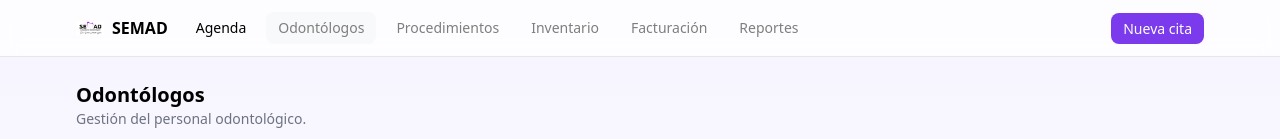
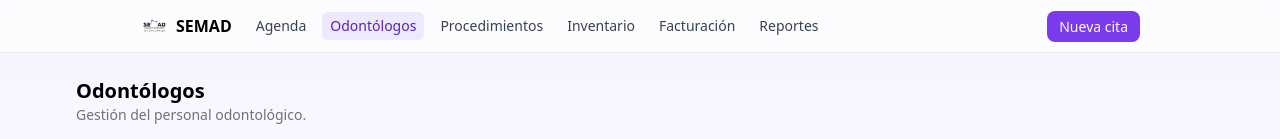
Before and after one commit to Fredycloux/semad-next-wa, a Next.js app in the folder semad-next-wa/: page /admin/dentists in a window 1280 px wide. Shown: the top 139 px of the page. Built offline with nearby package versions, Linux system fonts and the light colour scheme; no server answers; the database is empty.

Commit message:
Update AdminNav.jsx

```diff
--- a/semad-next-wa/src/components/AdminNav.jsx
+++ b/semad-next-wa/src/components/AdminNav.jsx
@@ -1,47 +1,51 @@
 "use client";
+import Link from "next/link";
+import { usePathname } from "next/navigation";
+import Image from "next/image";
 
-import Link from "next/link";
-import Image from "next/image";
-import { usePathname } from "next/navigation";
-
-const links = [
-  { href: "/admin/agenda", label: "Agenda" },
-  { href: "/admin/dentists", label: "Odontólogos", disabled: true },
-  { href: "/admin/procedures", label: "Procedimientos", disabled: true },
-  { href: "/admin/inventory", label: "Inventario", disabled: true },
-  { href: "/admin/billing", label: "Facturación", disabled: true },
-  { href: "/admin/reports", label: "Reportes", disabled: true },
+const items = [
+  { href: "/admin/agenda",      label: "Agenda" },
+  { href: "/admin/dentists",    label: "Odontólogos" },
+  { href: "/admin/procedures",  label: "Procedimientos" },
+  { href: "/admin/inventory",   label: "Inventario" },
+  { href: "/admin/invoices",    label: "Facturación" },
+  { href: "/admin/reports",     label: "Reportes" },
 ];
 
 export default function AdminNav() {
   const pathname = usePathname();
 
   return (
-    <header className="sticky top-0 z-20 bg-white/80 backdrop-blur border-b">
-      <div className="mx-auto max-w-6xl px-3 h-14 flex items-center gap-4">
-        <Link href="/admin/agenda" className="flex items-center gap-2">
+    <header className="sticky top-0 z-10 bg-white/70 backdrop-blur border-b">
+      <div className="max-w-5xl mx-auto flex items-center gap-4 p-3">
+        <Link href="/admin/agenda" className="flex items-center gap-2 shrink-0">
           <Image src="/logo_semad.png" alt="SEMAD" width={28} height={28} />
           <span className="font-semibold">SEMAD</span>
         </Link>
 
         <nav className="flex items-center gap-2 text-sm">
-          {links.map(l => (
-            <Link
-              key={l.href}
-              href={l.disabled ? "#" : l.href}
-              className={`px-3 py-1.5 rounded-lg hover:bg-gray-100 ${
-                pathname.startsWith(l.href) ? "bg-gray-100 font-medium" : ""
-              } ${l.disabled ? "opacity-50 pointer-events-none" : ""}`}
-            >
-              {l.label}
-            </Link>
-          ))}
+          {items.map(it => {
+            const active = pathname?.startsWith(it.href);
+            return (
+              <Link
+                key={it.href}
+                href={it.href}
+                className={`px-2 py-1 rounded-md ${
+                  active
+                    ? "bg-violet-100 text-violet-800"
+                    : "text-gray-700 hover:bg-gray-100"
+                }`}
+              >
+                {it.label}
+              </Link>
+            );
+          })}
         </nav>
 
         <div className="ml-auto">
           <Link
             href="/admin/create-appointment"
-            className="rounded-lg bg-violet-600 text-white px-3 py-1.5 text-sm hover:opacity-95"
+            className="rounded-lg bg-violet-600 text-white text-sm px-3 py-1.5"
           >
             Nueva cita
           </Link>
```
